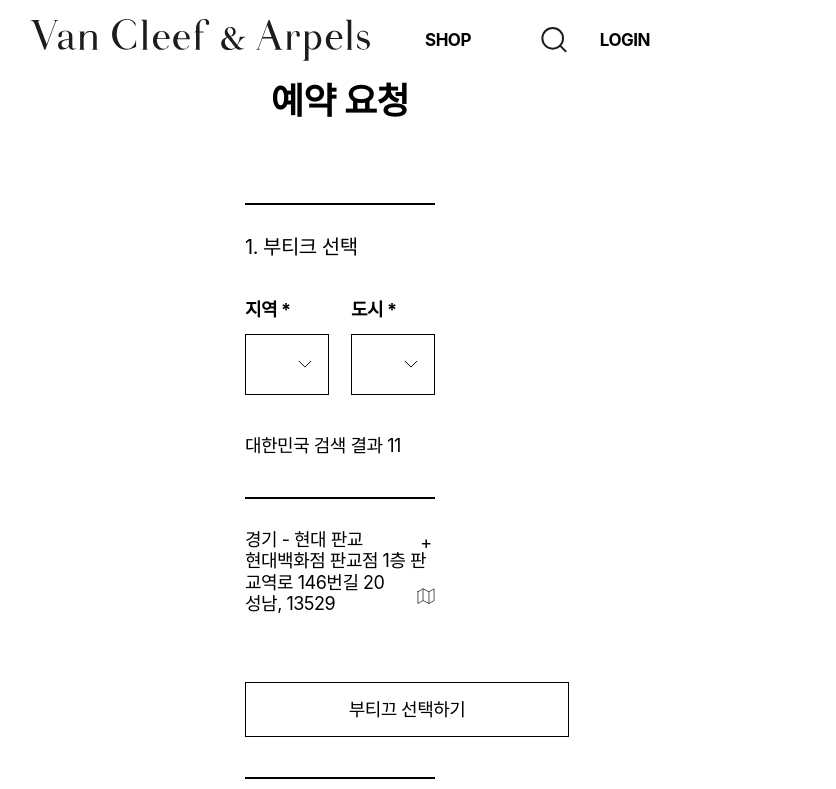
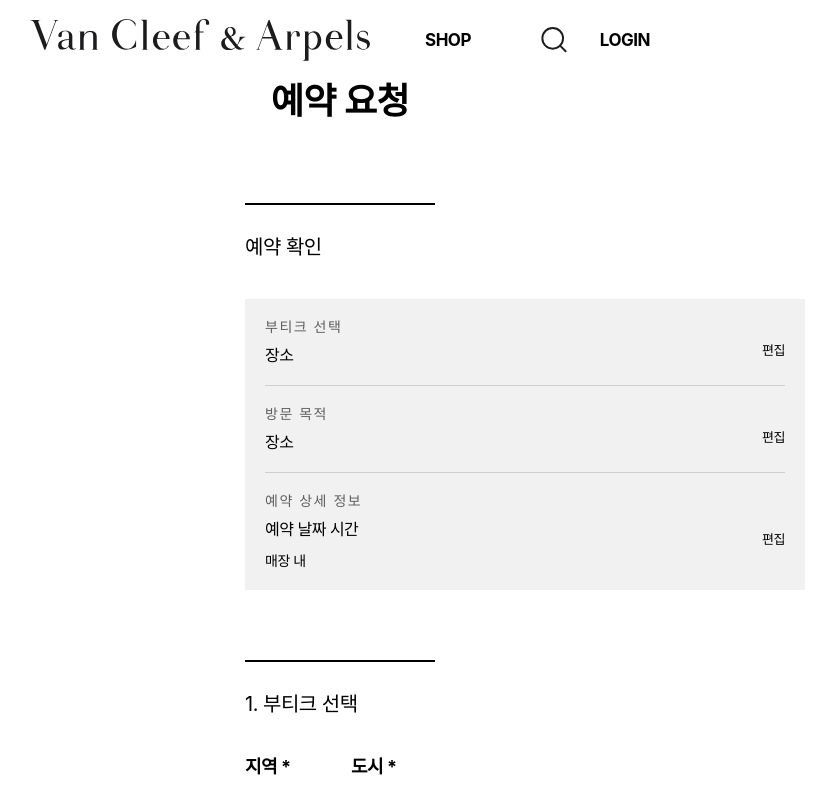
Before and after one commit to msun97/project-vancleef, a React (Vite) app: page /reservation in a window 1280 px wide. Shown: the top 789 px of the page, without its empty margins (300-1136 px from the left). Built offline with nearby package versions, Linux system fonts and the light colour scheme; a web font is replaced by a local one.

Commit message:
예약페이지 => 예약완료 css 완료.

```diff
--- /dev/null
+++ b/src/components/reservationc/ReservationComplete.jsx
@@ -0,0 +1,47 @@
+import React from 'react';
+
+const ReservationComplete = () => {
+    return (
+        <div className='border-t-2 mb-[70px] w-full'>
+            <h3 className='font-secondary text-[20px] pt-[30px] pb-[40px]'>예약 확인</h3>
+            <div className='flex flex-col w-[560px] bg-gray-10 px-5 pb-5 mx-auto'>
+                <span className='pt-5 text-[14px] text-gray-60' style={{ letterSpacing: '1.5px' }}>
+                    부티크 선택
+                </span>
+                <div className='flex items-center justify-between gap-4'>
+                    <p className='pt-[10px]'>장소</p>
+                    <button className='text-[13px]'>편집</button>
+                </div>
+            </div>
+            <div className='flex flex-col w-[560px] bg-gray-10 px-5 pb-5 mx-auto'>
+                <span
+                    className='pt-5 text-[14px] text-gray-60 border-t border-gray-30'
+                    style={{ letterSpacing: '1.5px' }}
+                >
+                    방문 목적
+                </span>
+                <div className='flex items-center justify-between gap-4'>
+                    <p className='pt-[10px]'>장소</p>
+                    <button className='text-[13px]'>편집</button>
+                </div>
+            </div>
+            <div className='flex flex-col w-[560px] bg-gray-10 px-5 pb-5 mx-auto'>
+                <span
+                    className='pt-5 text-[14px] text-gray-60 border-t border-gray-30'
+                    style={{ letterSpacing: '1.5px' }}
+                >
+                    예약 상세 정보
+                </span>
+                <div className='flex items-center justify-between gap-4'>
+                    <div className='flex flex-col'>
+                        <p className='pt-[10px]'>예약 날짜 시간</p>
+                        <p className='pt-[10px] mt-[4px] text-[14px]'>매장 내</p>
+                    </div>
+                    <button className='text-[13px]'>편집</button>
+                </div>
+            </div>
+        </div>
+    );
+};
+
+export default ReservationComplete;
--- a/src/components/reservationc/ReservationDetailForm.jsx
+++ b/src/components/reservationc/ReservationDetailForm.jsx
@@ -1,7 +1,6 @@
 import { useState, useEffect } from 'react';
 import { useDispatch, useSelector } from 'react-redux';
 import Button from '../button';
-import CheckBox from '../checkbox';
 import TimePicker from './TimePicker';
 import { reservationActions } from '../../store/modules/reservationSlice';
 
--- a/src/pages/reservation/index.jsx
+++ b/src/pages/reservation/index.jsx
@@ -1,12 +1,14 @@
 import LocationResultList from '../../components/reservationc/LocationResultList';
 import PrivateInfoForm from '../../components/reservationc/PrivateInfoForm';
 import PurposeForm from '../../components/reservationc/PurposeForm';
+import ReservationComplete from '../../components/reservationc/ReservationComplete';
 import ReservationDetailForm from '../../components/reservationc/ReservationDetailForm';
 
 const ReservationPage = () => {
     return (
         <div className='pt-[80px] px-[545px] w-full'>
             <h2 className='font-secondary font-bold text-[36px] text-center pb-[80px]'>예약 요청</h2>
+            <ReservationComplete />
             <LocationResultList />
             <PurposeForm />
             <ReservationDetailForm />
```
